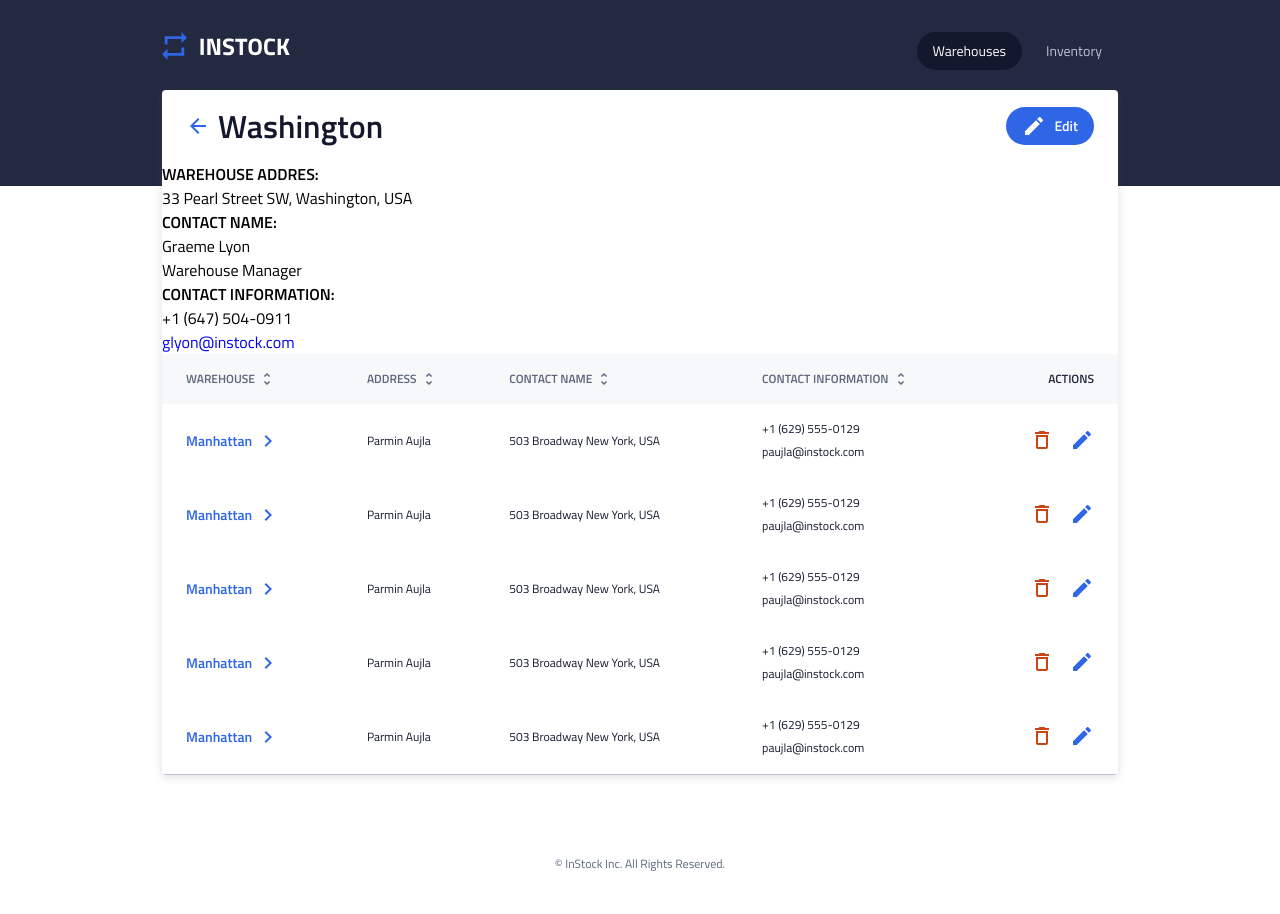
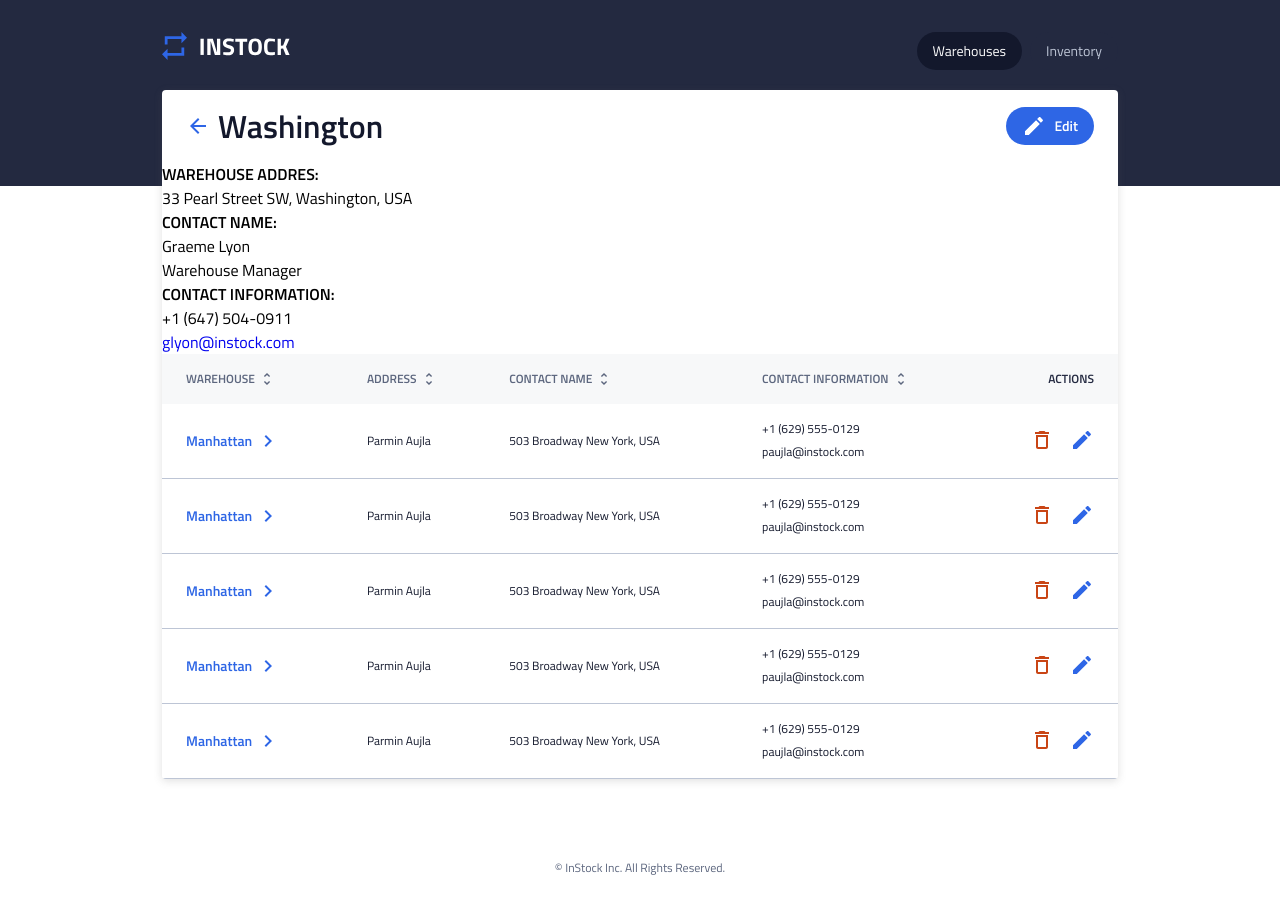
Before and after one commit to achris-alonzo30/south-american-horned-frog-instock, a React (Vite) app: page / in a window 1280 px wide. Shown: the top 914 px of the page. Built offline with nearby package versions, Linux system fonts and the light colour scheme.

Commit message:
add border bottom to the table body row cells

```diff
--- a/src/components/WarehouseList/WarehouseList.scss
+++ b/src/components/WarehouseList/WarehouseList.scss
@@ -66,7 +66,8 @@
         &--row {
             display: flex;
             flex-wrap: wrap;
-            z-index: 0;
+            border-bottom: 1px solid $cloud;
+
 
             &:hover {
                 background-color: rgba(189, 197, 213, 0.5);
```
